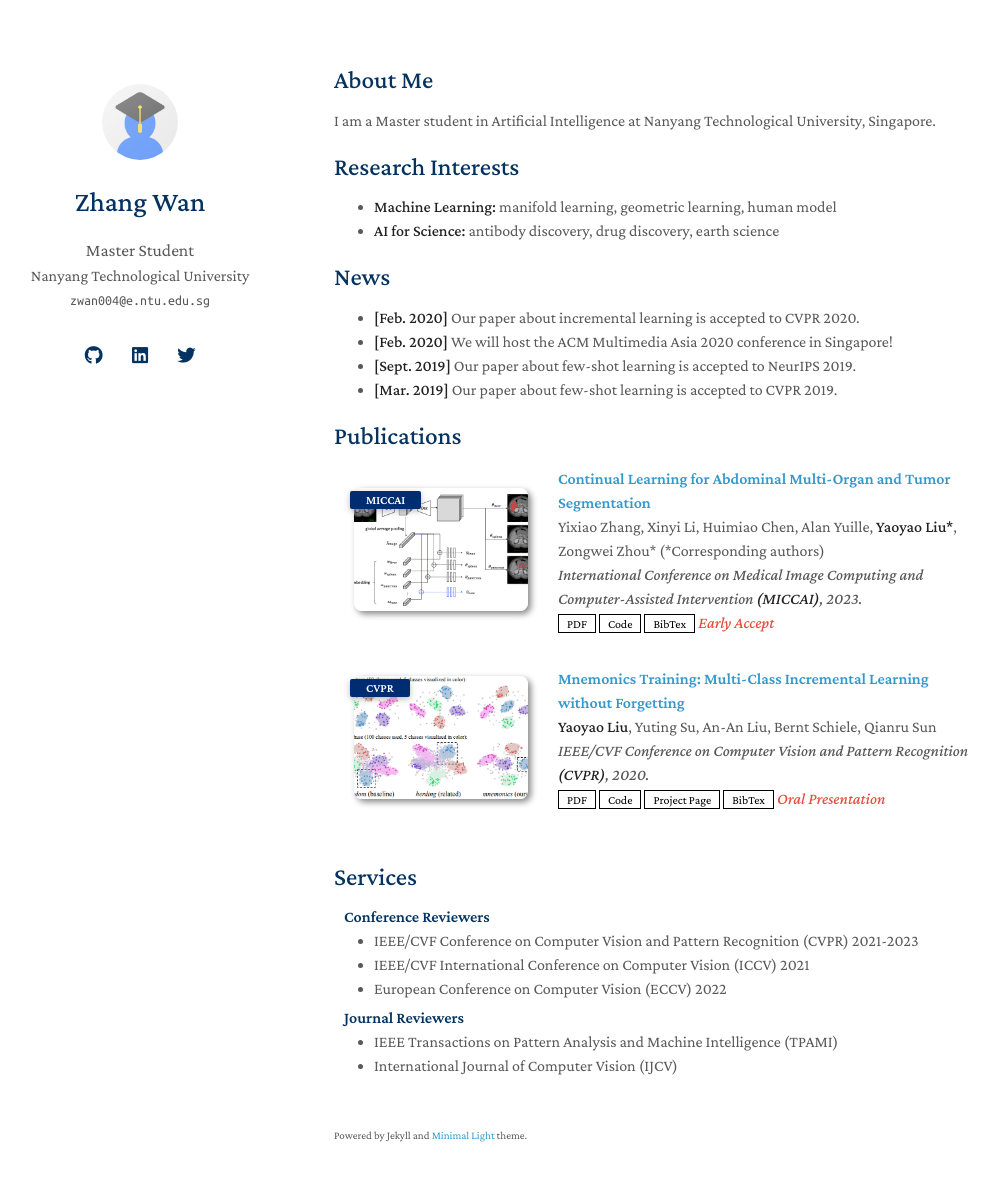
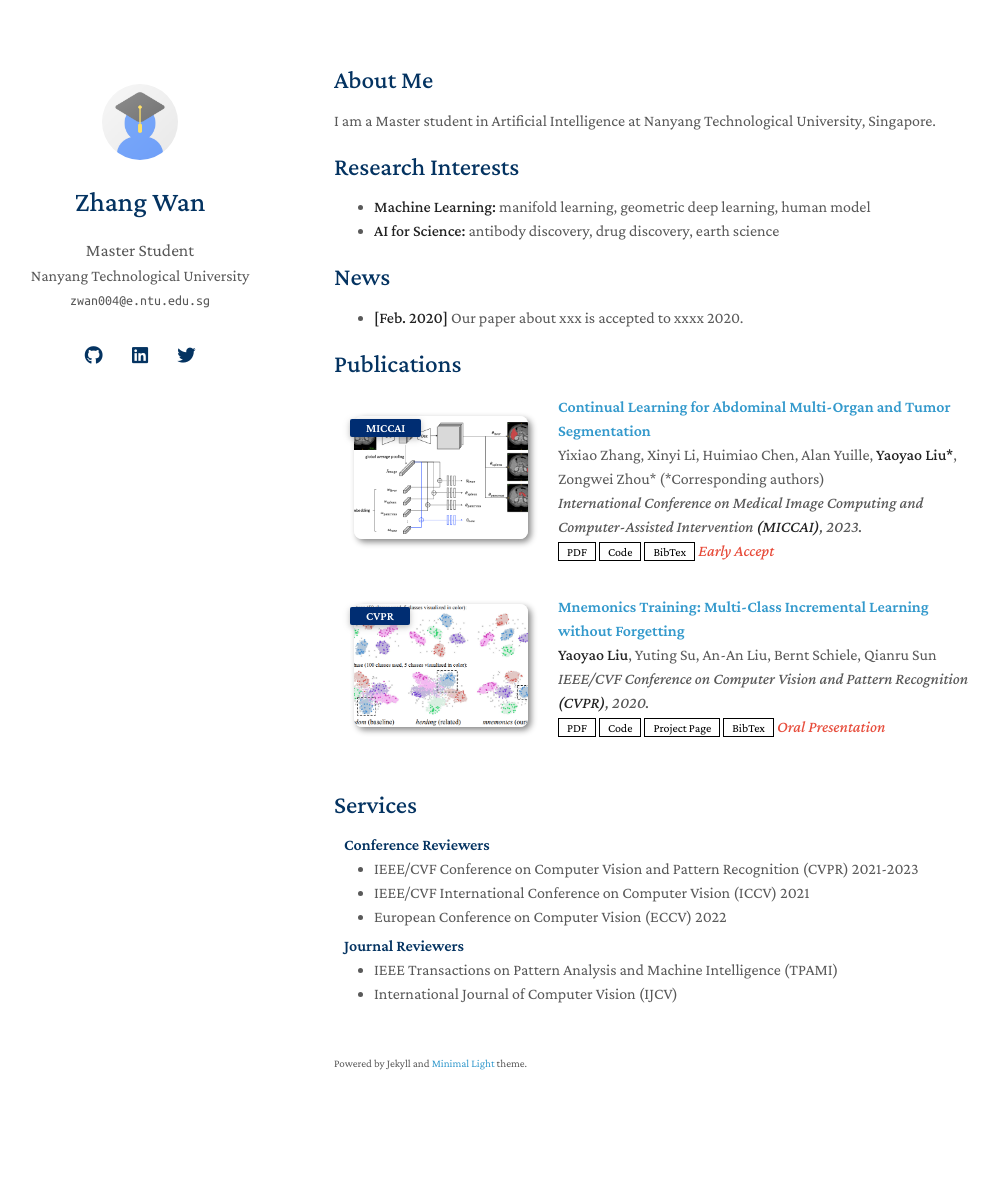
Before and after one commit to ZhangWan-byte/ZhangWan-byte.github.io, a Jekyll site: the page built from index.md, in a window 1280 px wide and 1216 px high. Shown: the top 1181 px of the window, without its empty margins (136-1135 px from the left). Built offline with Jekyll 4.4.1, drawn with Linux system fonts in a browser that asks for light colours; nearby versions of some CDN libraries; a style sheet for code colours, icons or effects is not loaded; our own code applies the rules of GitHub Pages for plain Markdown files.

Commit message:
Update index.md

```diff
--- a/index.md
+++ b/index.md
@@ -8,15 +8,12 @@ I am a Master student in Artificial Intelligence at Nanyang Technological Univer
 
 ## Research Interests
 
-- **Machine Learning:** manifold learning, geometric learning, human model
+- **Machine Learning:** manifold learning, geometric deep learning, human model
 - **AI for Science:** antibody discovery, drug discovery, earth science
 
 ## News
 
-- **[Feb. 2020]** Our paper about incremental learning is accepted to CVPR 2020.
-- **[Feb. 2020]** We will host the ACM Multimedia Asia 2020 conference in Singapore!
-- **[Sept. 2019]** Our paper about few-shot learning is accepted to NeurIPS 2019.
-- **[Mar. 2019]** Our paper about few-shot learning is accepted to CVPR 2019.
+- **[Feb. 2020]** Our paper about xxx is accepted to xxxx 2020.
 
 {% include_relative _includes/publications.md %}
 
```
